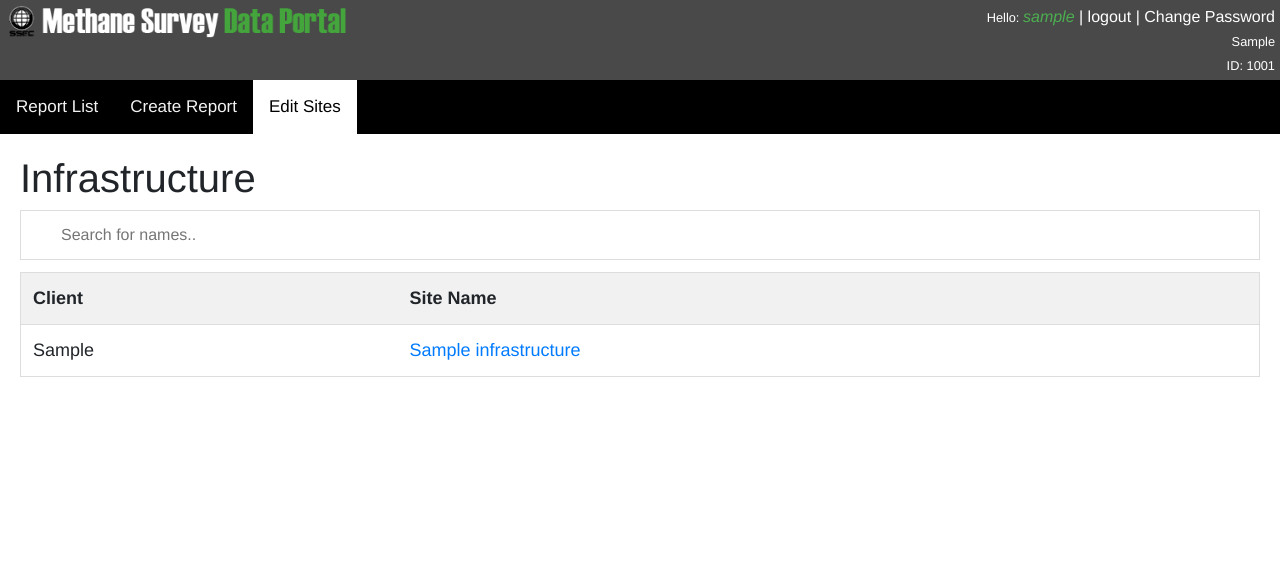
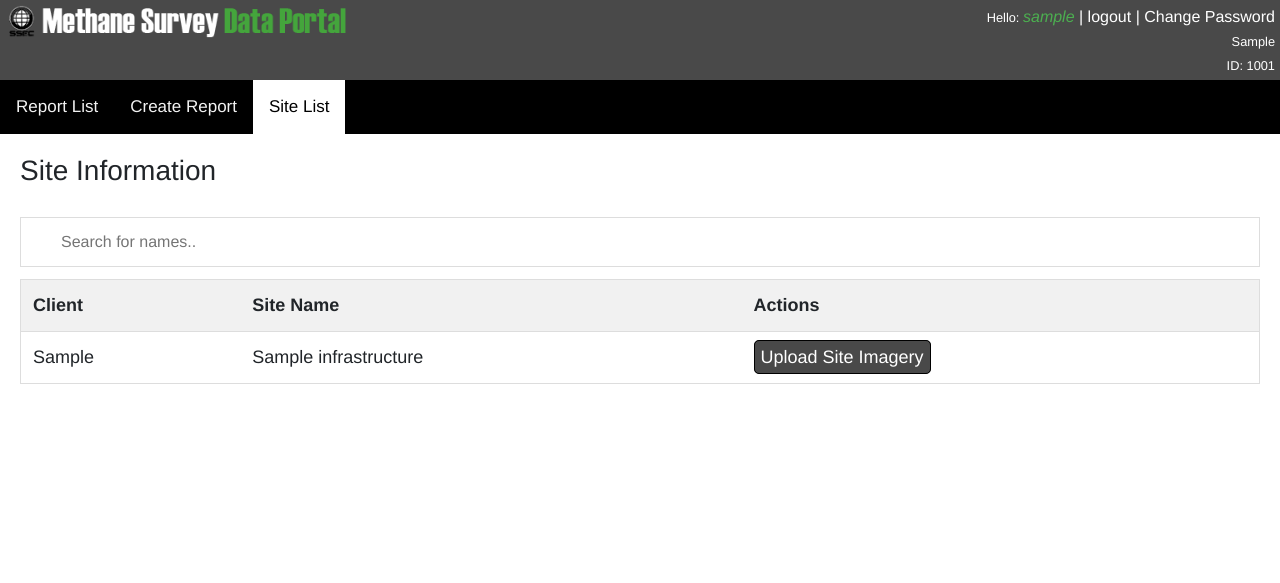
Before and after one commit to tpubben/SSEC_Data_Portal, a Django app: page /pipelines/infrastructure_list/ in a window 1280 px wide. Shown: the top 583 px of the page. Run offline with Django 3.2, Linux system fonts and the light colour scheme; a user stored in the database is signed in; tables that the repository leaves empty hold one stand-in row (values such as "Sample post"); some libraries are stand-ins or nearby versions.

Commit message:
Further visual touch ups. Tentative final version.

```diff
--- a/pipelines/forms.py
+++ b/pipelines/forms.py
@@ -44,9 +44,9 @@ class CreateReportForm(forms.ModelForm):
         exclude = ["survey_gas_point_geom","survey_gas_poly_geom", "survey_contour_geom"]
         labels = {
             "client_id_fk": "Client",
-            "pipe_id_fk": "Pipe",
+            "pipe_id_fk": "Pipeline Name",
             "survey_date": "Date",
-            "inf_id_fk": "Name",
+            "inf_id_fk": "Site Name",
             "geometry_type": "Site Type",
             "wind_direction": "Wind Direction",
             "flight_duration": "Flight Duration",
--- a/pipelines/static/style.css
+++ b/pipelines/static/style.css
@@ -5,6 +5,10 @@
 }
 
  /* header styling */
+
+h3 {
+    margin-bottom: 30px
+}
 
 .header-container {
     display: flex;
@@ -302,7 +306,8 @@
 
 
 .info-table th {
-    padding-right: 4px;
+    padding-right: 20px;
+
 }
 
 ul.messages {
@@ -315,14 +320,13 @@ ul.messages {
 
 .button {
     background-color: #494949;
-    border: none;
-    padding: 3px;
-    font-weight: bold;
+    border: solid black 1px;
+    padding: 6px;
+    font-weight: normal;
     color: white;
     border-radius: 5px;
     text-align: center;
 }
-
 
 .button:hover {
     background-color:#4CAF50;
@@ -341,6 +345,21 @@ a.button:hover {
     color: white;
 }
 
+.save-button {
+    background-color: #4CAF50;
+    border: solid white 1px;
+    padding: 6px;
+    font-weight: normal;
+    color: white;
+    border-radius: 5px;
+    text-align: center;
+}
+
+.save-button:hover {
+    text-decoration: none;
+    transition: 0.3s;
+    background-color: red;
+}
 
 .red-button {
     background-color: #494949;
@@ -406,7 +425,6 @@ a.home-button:hover {
 
 #map {
     border: 3px solid #BAB4AA;
-
     border-radius: 10px;
     height: 600px;
     width: 100%;
--- a/ssec_portal/settings.py
+++ b/ssec_portal/settings.py
@@ -160,7 +160,7 @@ MEDIA_URL = '/media/'
 MEDIA_ROOT = os.path.join(BASE_DIR, 'media')
 
 # GDAL Library
-#GDAL_LIBRARY_PATH = r'C:\OSGeo4W64\share\gdal'
+# GDAL_LIBRARY_PATH = r'C:\OSGeo4W64\share\gdal'
 
 if os.name == 'nt':
     import platform
--- a/templates/base.html
+++ b/templates/base.html
@@ -42,7 +42,7 @@
     <div class="topnav" id="baseTopnav">
         <a href="{% url 'report_list' %}" id="list">Report List</a>
         <a href="{% url 'create_report' %}" id="create">Create Report</a>
-        <a href="{% url 'infrastructure_list' %}" id="edit">Edit Sites</a>
+        <a href="{% url 'infrastructure_list' %}" id="edit">Site List</a>
         <a href="javascript:void(0);" class="icon" onclick="reactiveTopnav()"></a>
             <i class="fa fa-bars"></i>
     </div>
@@ -60,11 +60,11 @@
 
 
 <footer class="footer">
-    <div class="footercontent">
+    <!--<div class="footercontent">
         <a href="https://www.silverspringenergy.com"><b>&copy 2019 Silver Spring Energy Consulting Ltd.</b></a><br>
         For support contact us directly at: 587.576.6736 | <a href="mailto:info@silverspringenergy.com">info@silverspringenergy.com</a>
         <br><a href="{% url 'terms' %}">Terms and Conditions</a> | <a href="{% url 'privacy' %}">Privacy Policy</a>
-    </div>
+    </div>-->
         <script>
         /* Toggle between adding and removing the "responsive" class to topnav when the user clicks on the icon */
         function reactiveTopnav() {
--- a/templates/create-report.html
+++ b/templates/create-report.html
@@ -8,7 +8,7 @@
 {% block content %}
 {% if user.is_authenticated %}
 {% if user.is_superuser %}
-<h1>Create New Report</h1>
+<h3>Create New Report</h3>
 <hr>
 <form method="post" id="create_form">{% csrf_token %}
 
--- a/templates/editsite.html
+++ b/templates/editsite.html
@@ -4,7 +4,8 @@
 <div id="tilefile">
     <form method="post" enctype="multipart/form-data">
         {% csrf_token %}
-        <p><input type="file" name="tilefile"></p>
+        <h3>Upload Site Imagery</h3>
+        <p><input type="file" name="tilefile" style="margin: 15px;"></p>
         <p><button type="submit" class="button">Upload Tiles</button></p>
     </form>
 </div>
--- a/templates/inf_list.html
+++ b/templates/inf_list.html
@@ -5,7 +5,7 @@
 {% endblock %}
 {% block content %}
 <div class="clientinfo">
-    <h1>Infrastructure</h1>
+    <h3>Site Information</h3>
     {% if user.is_authenticated %}
 
     <input type="text" id="findInput" onkeyup="myFunction()" placeholder="Search for names..">
@@ -15,6 +15,7 @@
             {% if user.is_superuser %}
             <th>Client</th>
             <th>Site Name</th>
+            <th>Actions</th>
 
             {% endif %}
         </tr>
@@ -22,8 +23,8 @@
         <tr>
             {% if user.is_superuser %}
             <td>{{ inf.client_id_fk}}</td>
-
-            <td><a href="{% url 'tileupload' inf.inf_id %}">{{ inf.inf_name }}</a></td>
+            <td>{{ inf.inf_name }}</td>
+            <td><a href="{% url 'tileupload' inf.inf_id %}" class="button">Upload Site Imagery</a></td>
 
             {% endif %}
 
```
Also changed, not shown: templates/edit-report.html (+25 -15 lines), templates/report-view.html (+9 -9 lines).
